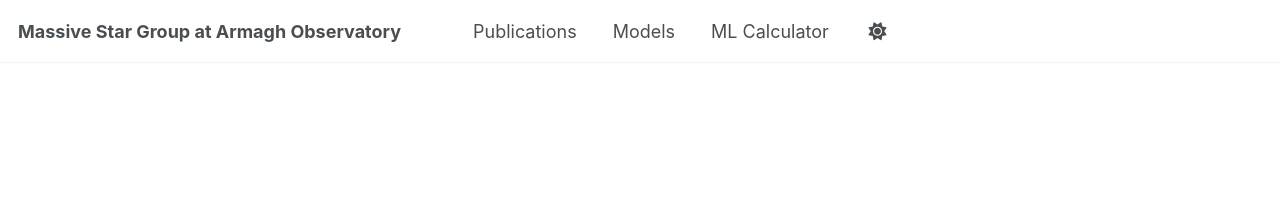
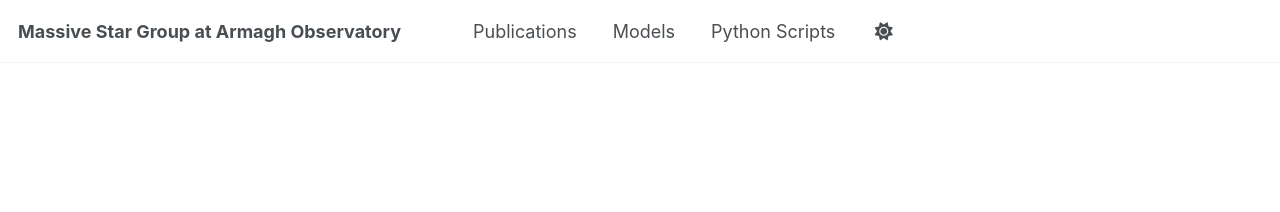
Before and after one commit to Mdot-com/mdot.com, a Jekyll site: the page built from index.md, in a window 1280 px wide. Shown: the top 212 px of the page. Built offline with Jekyll 4.4.1, drawn with Linux system fonts in a browser that asks for light colours.

Commit message:
Update navigation.yml

```diff
--- a/_data/navigation.yml
+++ b/_data/navigation.yml
@@ -14,7 +14,7 @@ main:
   - title: "Models"
     url: /models/
 
-  - title: ML Calculator
+  - title: Python Scripts
     url: /ml-calculator
 
 
```
